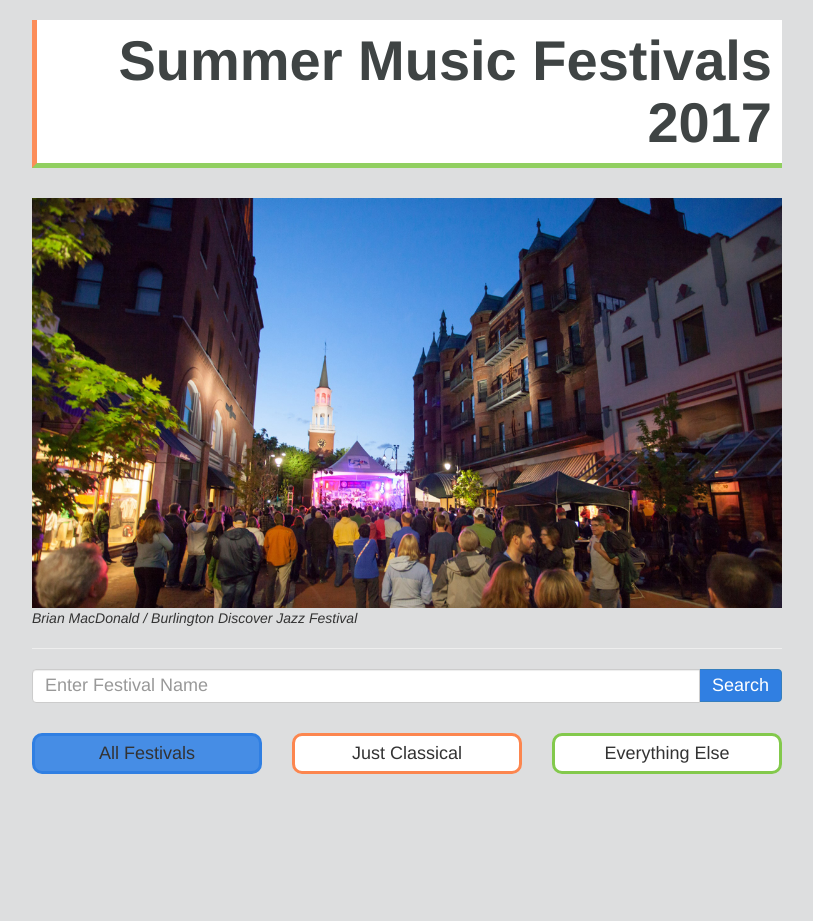
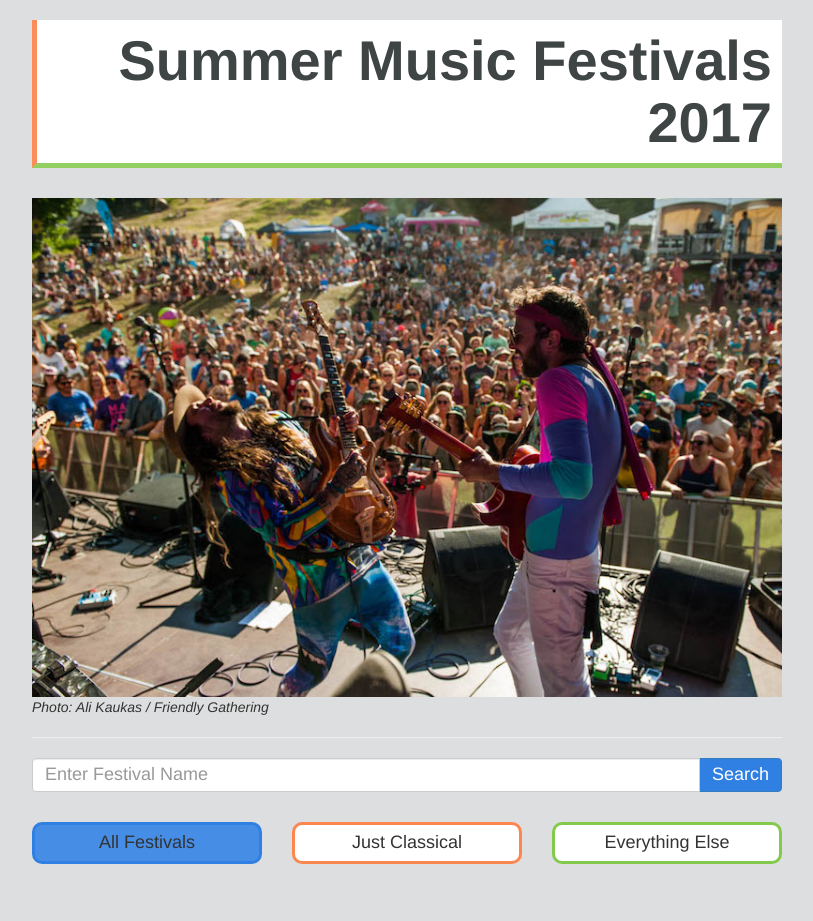
Before and after one commit to vprnet/summer-festivals, a Flask app: template app/templates/content.html in a window 1280 px wide. Shown: the part 50-971 px from the top of the page, without its empty margins (38-851 px from the left). Run offline with Flask 2, Linux system fonts and the light colour scheme; the template is opened without the code that fills it, so the values that code supplies are empty; some libraries are stand-ins or nearby versions.

Commit message:
new images for landing page and metadata

```diff
--- a/app/templates/content.html
+++ b/app/templates/content.html
@@ -7,8 +7,8 @@
     <div class="row">
         <div class="col-md-8 col-sm-7">
             <h1><a href="{{ url_for('index') }}">Summer Music Festivals 2017</a></h1>
-            <img class="img-responsive" src="static/img/church-street-summer-festivals-2016.jpg" width="100%" height="100%">
-            <p><i>Brian MacDonald / Burlington Discover Jazz Festival</i></p>
+            <img class="img-responsive" src="static/img/vpr-friendly-gathering-2016-crowd-shot-kaukas-20170608.jpg" width="100%" height="100%">
+            <p><i>Photo: Ali Kaukas / Friendly Gathering</i></p>
             <hr>
             <form id="search_for_festival" class="input-group">
                 <input type="text" class="form-control" placeholder="Enter Festival Name">
--- a/app/views.py
+++ b/app/views.py
@@ -13,8 +13,8 @@ def index():
     social = {
         'title': "Summer Music Festivals In Vermont",
         'subtitle': "",
-        'img': "static/img/marlboro.jpg",
-        'description': "See what music festivals are happening in and around Vermont. Classical, jazz, folk and more. Photo: Peter Checchia & Allen Cohen / Marlboro Music",
+        'img': "static/img/vpr-friendly-gathering-2016-crowd-shot-kaukas-20170608.jpg",
+        'description': "See what music festivals are happening in and around Vermont. Classical, jazz, folk and more. Photo: Ali Kaukas / Friendly Gathering",
         'twitter_text': "Summer music festivals in and around Vermont",
         'twitter_hashtag': ""
     }
```
Also changed, not shown: app/static/img/2013_string_quartet_new.jpg (added), app/static/img/great-crowd-shot.jpg (added), app/static/img/marlboro.jpg (deleted), app/static/img/vpr-friendly-gathering-2016-crowd-shot-kaukas-20170608.jpg (added), app/static/img/vpr-summer-festivals-marlboro.jpg (added).
